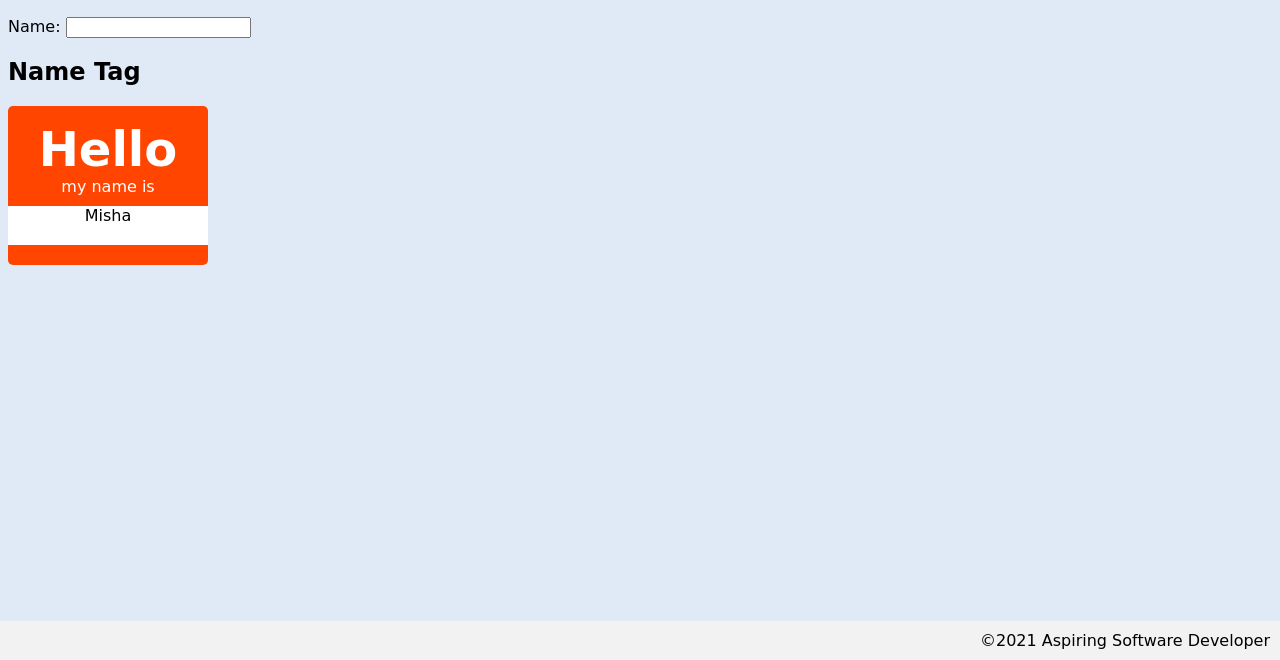
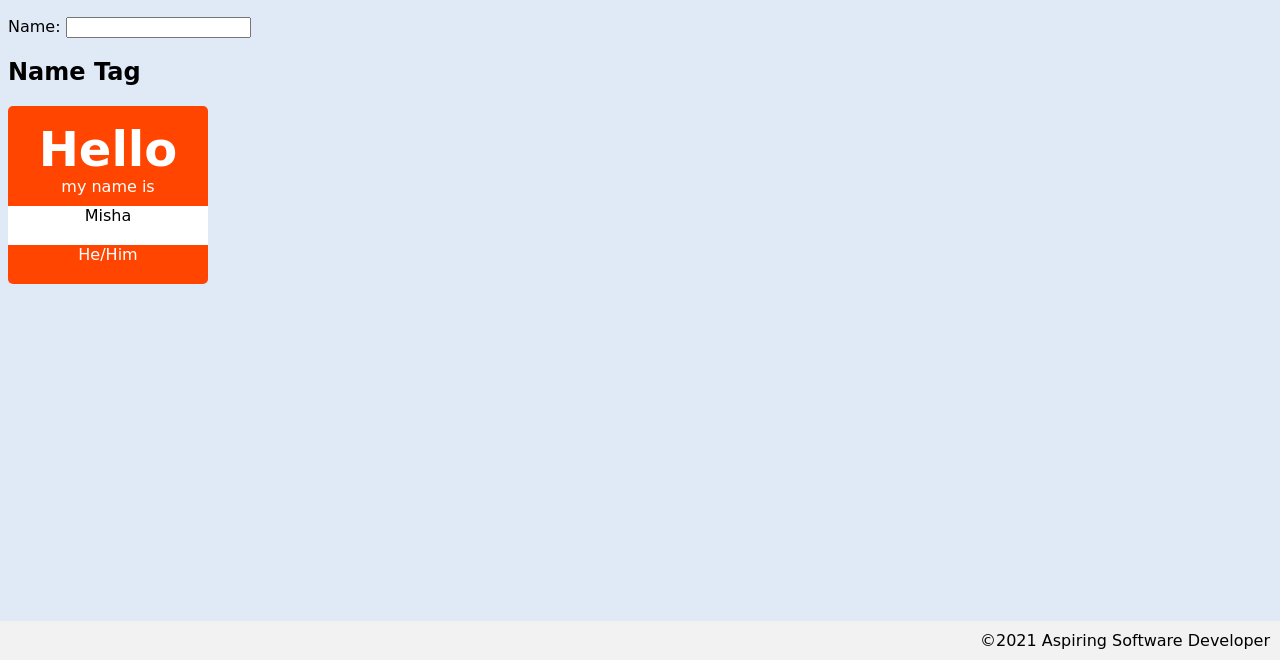
Before and after one commit to misharoberts/nametag, a plain HTML site: page index.html in a window 1280 px wide. Shown: the part 140-800 px from the top of the page. Drawn offline with Linux system fonts and the light colour scheme; a web font is replaced by a local one.

Commit message:
added pronouns

```diff
--- a/index.html
+++ b/index.html
@@ -30,6 +30,7 @@
                 <span id="greeting-dis">Hello</span>
                 <span id="intro-dis">my name is</span>
                 <span id="name-dis">Misha</span>
+                <span id="pronoun-dis">He/Him</span>
             </p>
         </section>
     </main>
--- a/styles.css
+++ b/styles.css
@@ -55,3 +55,8 @@ span {
     paddint-top: 20px;
     padding-bottom: 20px;
 }
+#pronoun-dis {
+    color: white;
+
+
+}
```
